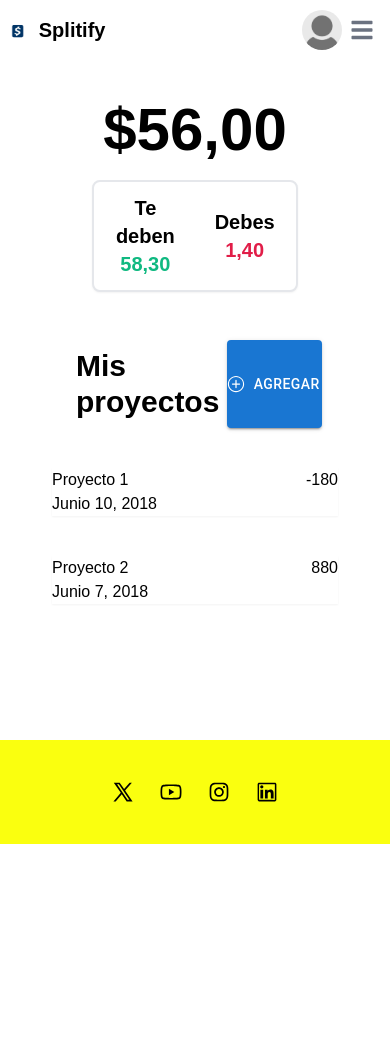
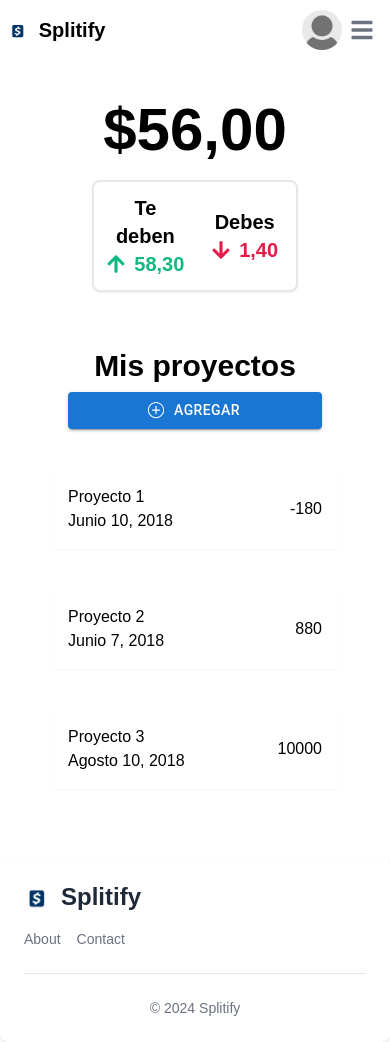
Before and after one commit to yunb12345/APITPO, a React (Create React App) app: page /board in a window 390 px wide. Before the commit the page ends 844 px from the top, so only its background shows below. Built offline with nearby package versions, Linux system fonts and the light colour scheme.

Commit message:
pequeños ajustes al board y lp

```diff
--- a/src/App.js
+++ b/src/App.js
@@ -16,7 +16,7 @@ function App() {
           <Route path='/profile' element={<Profile/>}/>
           <Route path='/board' element={<Board/>}/>
         </Route>
-        <Route path='/registrar' element={<Registrar/>}/>
+        <Route path='/register' element={<Registrar/>}/>
         <Route path='/login' element={<Login/>}/>
       </Routes>
     </Router>
--- /dev/null
+++ b/src/components/footer.jsx
@@ -0,0 +1,26 @@
+import { Footer } from "flowbite-react";
+import logo from "../imgs/A.png";
+
+const footer = () => {
+    return(
+        <Footer container className="">
+            <div className="w-full text-center">
+                <div className="w-full justify-between sm:flex sm:items-center sm:justify-between">
+                <Footer.Brand
+                    href="#"
+                    src={logo}
+                    alt="Logo"
+                    name="Splitify"
+                />
+                <Footer.LinkGroup>
+                    <Footer.Link href="#">About</Footer.Link>
+                    <Footer.Link href="#">Contact</Footer.Link>
+                </Footer.LinkGroup>
+                </div>
+                <Footer.Divider />
+                <Footer.Copyright href="#" by="Splitify" year={2024} />
+            </div>
+        </Footer>
+    );
+};
+export default footer;
--- a/src/components/navbar.jsx
+++ b/src/components/navbar.jsx
@@ -1,5 +1,3 @@
-import { Disclosure, DisclosureButton, DisclosurePanel, Menu, MenuButton, MenuItem, MenuItems } from '@headlessui/react';
-import { Bars3Icon, BellIcon, XMarkIcon } from '@heroicons/react/24/outline';
 import imguser from "../imgs/default-user-icon-8.jpg";
 import logo from "../imgs/A.png";
 import { Link } from "react-router-dom";
--- a/src/layout/Layout.jsx
+++ b/src/layout/Layout.jsx
@@ -1,10 +1,7 @@
 import * as React from 'react';
 import { Outlet } from "react-router-dom";
-import { AiOutlineX } from "react-icons/ai";
-import { AiOutlineInstagram } from "react-icons/ai";
-import { AiOutlineYoutube } from "react-icons/ai";
-import { AiOutlineLinkedin } from "react-icons/ai";
 import Navbar from "../components/navbar";
+import Footer from "../components/footer"
 
 const Layout = ()=>{
     return(
@@ -13,24 +10,7 @@ const Layout = ()=>{
             <main>
                 <Outlet/>
             </main>
-            <footer className="bg-apiyellow" style={{marginTop:"auto"}}>
-                <div className="flex flex-wrap items-center justify-center py-10">
-                    <div className="flex flex-row px-10 items-center text-2xl lg:text-3xl gap-4">
-                        <div className="px-1">
-                            <AiOutlineX className=''/>
-                        </div>
-                        <div className="px-1">
-                            <AiOutlineYoutube/>
-                        </div>
-                        <div className="px-1">
-                            <AiOutlineInstagram/>
-                        </div>
-                        <div className="px-1">
-                            <AiOutlineLinkedin/>
-                        </div>
-                    </div>
-                </div>
-            </footer>
+            <Footer/>
         </div>
     );
 }
--- a/src/views/board.jsx
+++ b/src/views/board.jsx
@@ -1,20 +1,10 @@
 import * as React from 'react';
-import CssBaseline from '@mui/material/CssBaseline';
-import Box from '@mui/material/Box';
-import Container from '@mui/material/Container';
-import imgadd from "../imgs/plus.png";
 import Button from '@mui/material/Button';
 import { IoIosAddCircleOutline } from "react-icons/io";
+import { FaArrowUp } from "react-icons/fa";
+import { FaArrowDown } from "react-icons/fa";
 
 
-const projects = [
-    "Proyecto 1",
-    "Proyecto 2",
-    "Proyecto 3",
-    "Proyecto 4",
-    "Proyecto 5",
-    "Proyecto 6",
-];
 const proyectos = [
     {
         nombre:'Proyecto 1',
@@ -25,6 +15,11 @@ const proyectos = [
         nombre:'Proyecto 2',
         fecha:'Junio 7, 2018',
         balance:'880'
+    },
+    {
+        nombre:'Proyecto 3',
+        fecha:'Agosto 10, 2018',
+        balance:'10000'
     },
 
 ]
@@ -41,7 +36,8 @@ const Board = () => {
                         <div>
                             <p className='m-0'>Te deben</p>
                         </div>
-                        <div>
+                        <div className='flex flex-row items-center justify-center gap-2'>
+                            <FaArrowUp className='text-emerald-500'/>
                             <p className='text-emerald-500'>58,30</p>
                         </div>
                     </div>
@@ -49,15 +45,16 @@ const Board = () => {
                         <div>
                             <p className='m-0'>Debes</p>
                         </div>
-                        <div>
+                        <div className='flex flex-row items-center justify-center gap-2'>
+                            <FaArrowDown className='text-rose-600'/>
                             <p className='text-rose-600'>1,40</p>
                         </div>
                     </div>
                 </div>
             </div>
             <div className='pb-14 relative'>
-                <div className='flex justify-between p-7'>
-                    <h1 className='text-3xl font-bold m-2'>Mis proyectos</h1>
+                <div className='flex flex-col justify-between p-7 lg:flex-row'>
+                    <h1 className='text-3xl font-bold m-2 text-center lg:text-left'>Mis proyectos</h1>
                     <Button variant="contained" startIcon={<IoIosAddCircleOutline/>}>Agregar</Button>
                 </div>
 
@@ -65,12 +62,12 @@ const Board = () => {
                 <div className='flex flex-col gap-4'>
                 {proyectos.map(pro =>
                     (
-                        <div className='flex justify-between bg-white shadow-sm m-3'>
+                        <div className='flex justify-between bg-white shadow-sm m-3 p-4 rounded-sm'>
                             <div className='flex flex-col'>
                                 <p>{pro.nombre}</p>
                                 <p>{pro.fecha}</p>
                             </div>
-                            <div>
+                            <div className=' content-center'>
                                 <p>{pro.balance}</p>
                             </div>
                         </div>
--- a/src/views/home.jsx
+++ b/src/views/home.jsx
@@ -3,7 +3,8 @@ import { FaCalculator } from "react-icons/fa";
 import { FaCalendar } from "react-icons/fa";
 import { FaRocket } from "react-icons/fa";
 import { Card } from "flowbite-react";
-
+import { Button } from "flowbite-react";
+import { Link } from "react-router-dom";
 
 const Home =()=>{
     return(
@@ -12,11 +13,12 @@ const Home =()=>{
                 <div className="w-full px-10 lg:w-1/2">
                     <img src={image} alt="" className="h-auto w-full"></img>
                 </div>
-                <div className="w-full px-10 py-10 lg:w-1/2 lg:py-0">
-                    <p className="text-2xl text-center lg:text-5xl font-bold lg:text-left">Lleva tus proyectos al siguiente nivel: organización, control y éxito en un solo lugar.</p>
+                <div className="w-full px-10 py-10 lg:w-1/2 lg:py-0 text-2xl text-center lg:text-5xl font-bold">
+                    <p className="lg:text-left py-10">Lleva tus proyectos al siguiente nivel: organización, control y éxito en un solo lugar.</p>
+                    <Button color="dark" className="px-10 lg:px-32 lg:py-2 m-auto font-bold"><Link to="/register">Entrar</Link></Button>
                 </div>
             </div>
-            <div className="items-center w-screen bg-apigray">
+            <div className="items-center w-screen bg-[#F0F0F0]">
                 <div className="">
                     <div className="mx-20 pt-10 text-center lg:text-left">
                         <p className="text-3xl m-5 font-bold lg:text-5xl">Potencia tu creatividad</p>
--- a/tailwind.config.js
+++ b/tailwind.config.js
@@ -6,7 +6,8 @@ module.exports = {
     extend: {
       colors:{
         apiyellow: '#FAFF0F',
-        apigray : '#d2d2d2',
+        apigray : '#F0F0F0',
+        apiyellowhover: '#E5E200',
       }
     },
   },
```
Also changed, not shown: src/imgs/landing_img.png.
